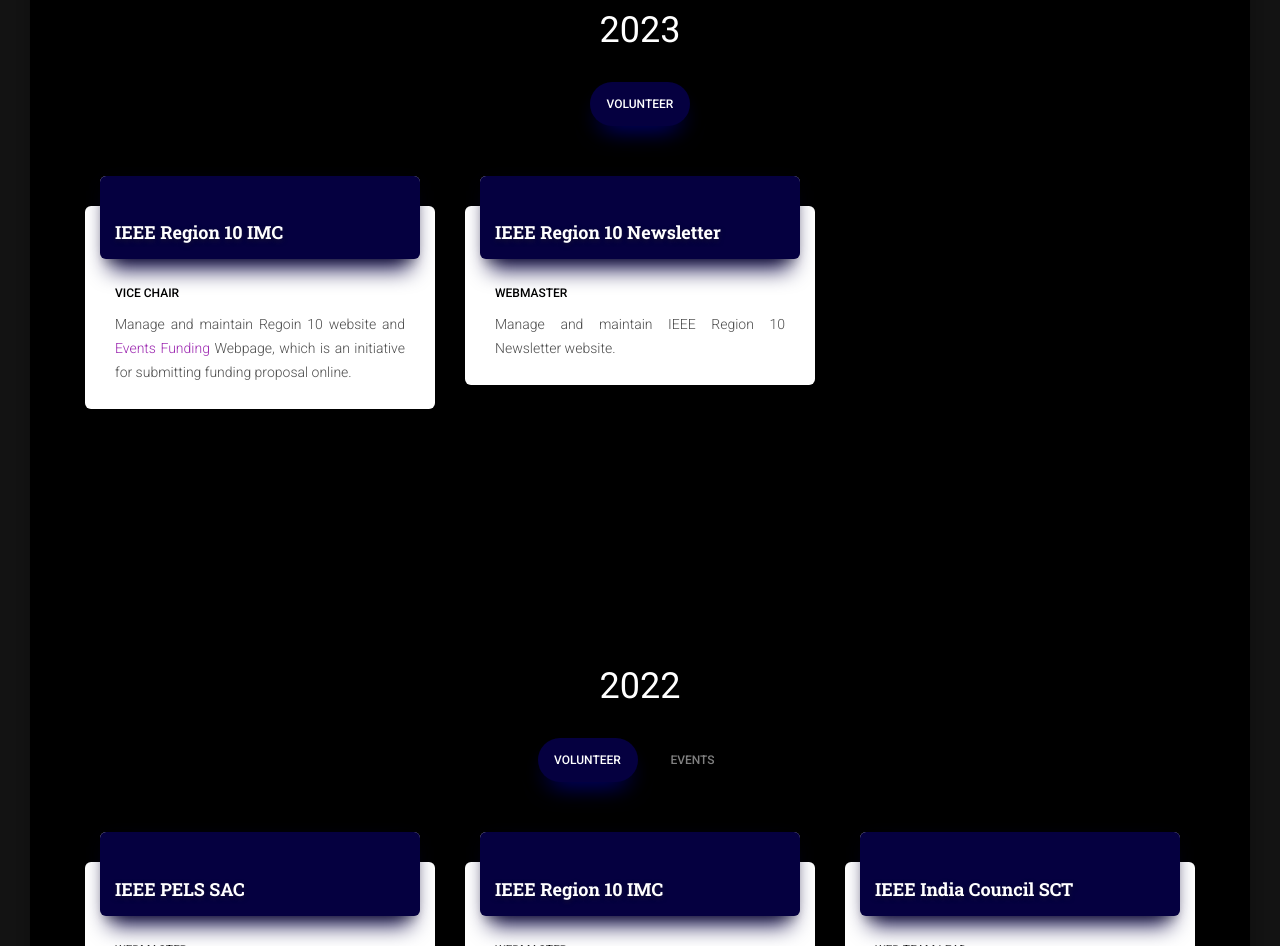
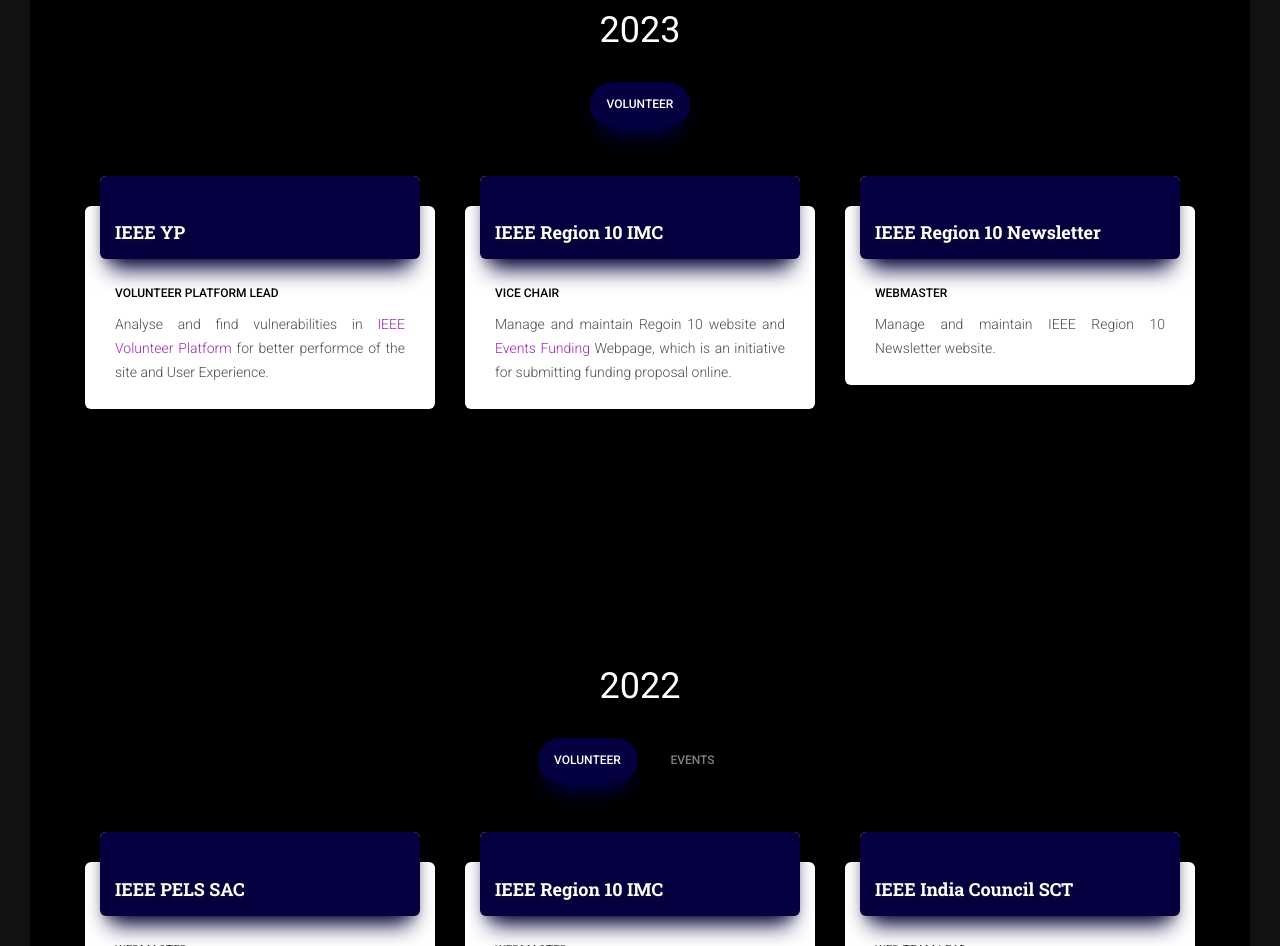
Before and after one commit to Akchy/ieee, a website: page index.html in a window 1280 px wide. Shown: the part 757-1703 px from the top of the page. Drawn offline with nearby package versions, Linux system fonts and the light colour scheme; files that its build step writes are made by us from their sources.

Commit message:
Updated with new content

```diff
--- a/index.html
+++ b/index.html
@@ -129,6 +129,24 @@
                     <div class="tab-content tab-space">
                         <div class="tab-pane active" id="vol23">
                             <div class=row>
+                                <div class="col-lg-4 col-md-6">
+                                    <div class="card card-blog">
+                                        <div class="card-header card-header-image">
+                                            <a href="https://ieeer10.org" target="_blank">
+                                                <img class="img" src="./assets/img/blue.png">
+                                                <div class="card-title">
+                                                    IEEE YP
+                                                </div>
+                                            </a>
+                                        </div>
+                                        <div class="card-body">
+                                            <h6 class="card-category text-info">Volunteer Platform Lead</h6>
+                                            <p class="card-description">
+                                                Analyse and find vulnerabilities in <a href="https://volunteer.ieee.org" target="_blank">IEEE Volunteer Platform</a> for better performce of the site and User Experience.
+                                            </p>
+                                        </div>
+                                    </div>
+                                </div>
                                 <div class="col-lg-4 col-md-6">
                                     <div class="card card-blog">
                                         <div class="card-header card-header-image">
```
